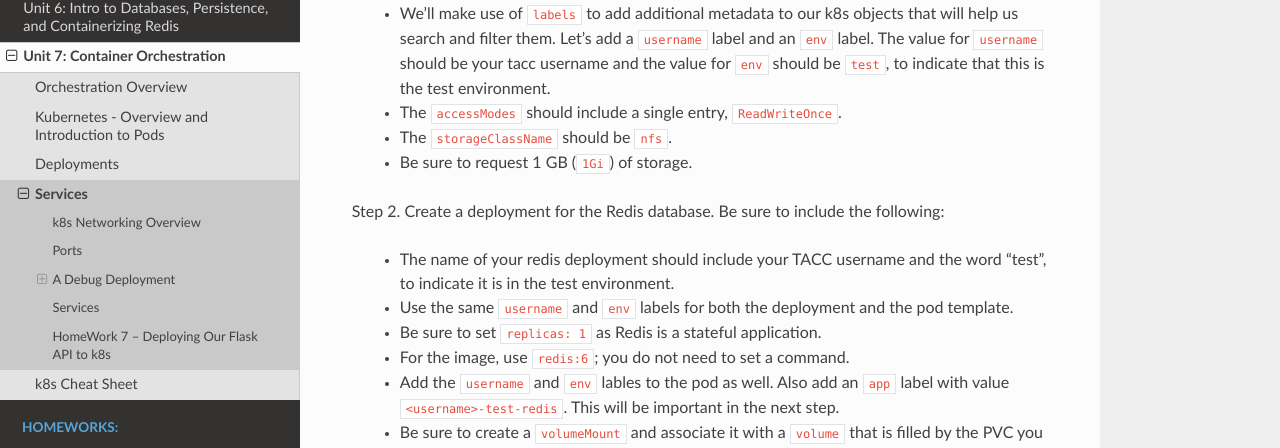
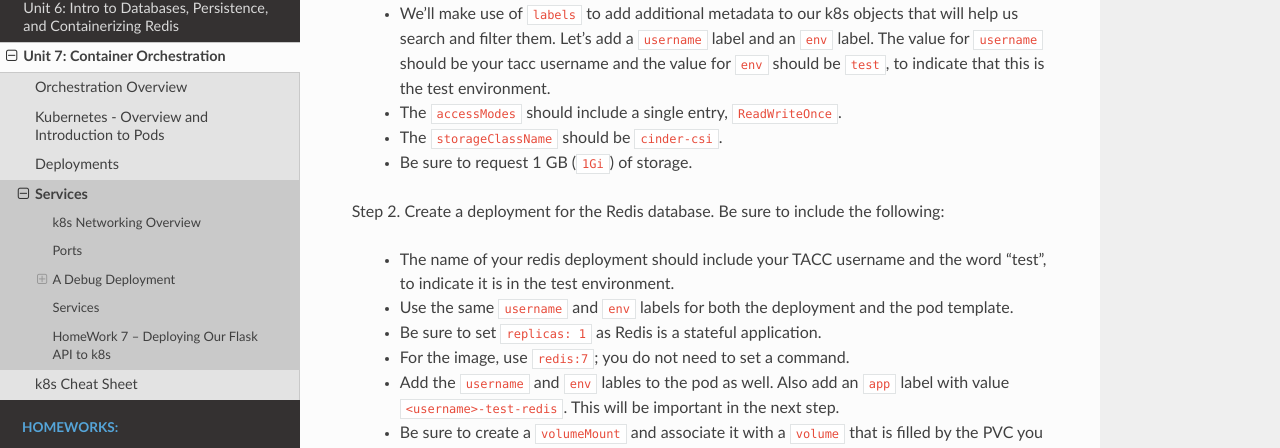
Before and after one commit to TACC/coe-332-sp23, a Sphinx documentation site: the page built from docs/unit07/services.rst, in a window 1280 px wide and 900 px high, scrolled down 6903 px. Shown: the part 128-576 px from the top of the window. Built offline with Sphinx 7.4.7 and the Read the Docs theme 2.0.0, drawn with Linux system fonts in a browser that asks for light colours.

Commit message:
typos in hw7 in class lab

```diff
--- a/docs/unit07/services.rst
+++ b/docs/unit07/services.rst
@@ -338,7 +338,7 @@ Create a persistent volume claim for your Redis data. Use the following informat
     add a ``username`` label and an ``env`` label. The value for ``username`` should be your tacc username and the value
     for ``env`` should be ``test``, to indicate that this is the test environment.
   * The ``accessModes`` should include a single entry, ``ReadWriteOnce``.
-  * The ``storageClassName`` should be ``nfs``.
+  * The ``storageClassName`` should be ``cinder-csi``.
   * Be sure to request 1 GB (``1Gi``) of storage.
 
 
@@ -347,7 +347,7 @@ Step 2. Create a deployment for the Redis database. Be sure to include the follo
   * The name of your redis deployment should include your TACC username and the word "test", to indicate it is in the test environment.
   * Use the same ``username`` and ``env`` labels for both the deployment and the pod template.
   * Be sure to set ``replicas: 1`` as Redis is a stateful application.
-  * For the image, use ``redis:6``; you do not need to set a command.
+  * For the image, use ``redis:7``; you do not need to set a command.
   * Add the ``username`` and ``env`` lables to the pod as well. Also add an ``app`` label with value ``<username>-test-redis``.
     This will be important in the next step.
   * Be sure to create a ``volumeMount`` and associate it with a ``volume`` that is filled by the PVC you created in Step 1. For
```
